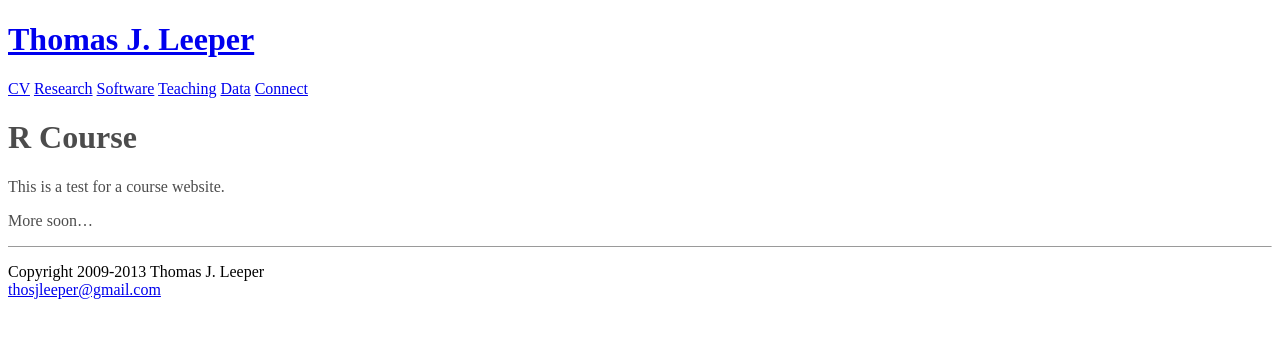
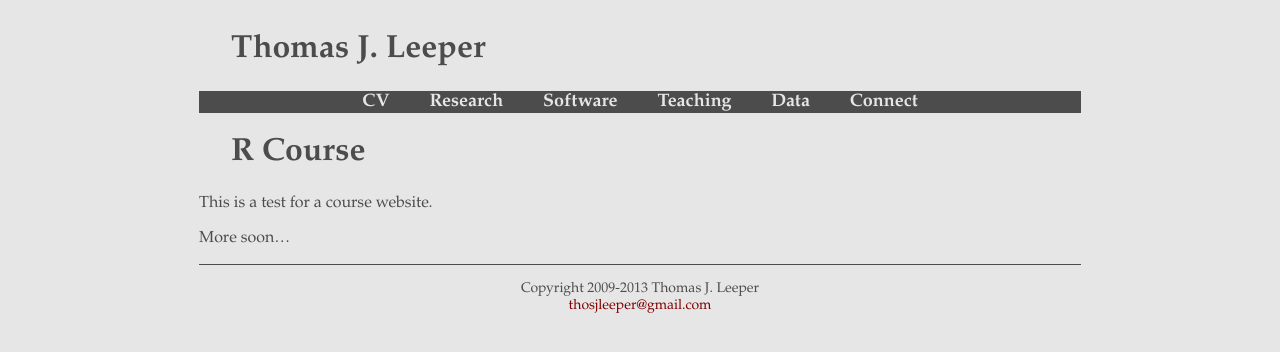
Before and after one commit to leeper/Rcourse, a Jekyll site: the page built from index.md, in a window 1280 px wide. Shown: the top 352 px of the page. Built offline with Jekyll 4.4.1, drawn with Linux system fonts in a browser that asks for light colours.

Commit message:
# This is a combination of 5 commits. # The first commit's message is: more jekyll set up
# This is the 2nd commit message:

more jekyll set up

# This is the 3rd commit message:

more jekyll set up

# This is the 4th commit message:

more jekyll set up

# This is the 5th commit message:

more jekyll set up

```diff
--- /dev/null
+++ b/css.css
@@ -0,0 +1,130 @@
+/* GENERAL FORMATTING */
+html {
+  margin : 5px;
+	padding : 5px;
+}
+
+body {
+  background-color:#e6e6e6;
+  margin-left: 15%;
+  margin-right: 15%;
+}
+
+/* HEADINGS */
+h1 {
+  color:#4c4c4c;
+	text-align:left;
+	font-weight:bold;
+	font-family:Garamond,Times,serif;
+	font-size:32px;
+	margin-left:24pt;
+}
+h2 {
+  background-color:#4c4c4c;
+	color:#e6e6e6;
+	font-family:Garamond,Times,serif;
+	text-align:center;
+	font-size:16px;
+}
+h3 {
+  color:#4c4c4c;
+	text-align:left;
+	font-weight:bold;
+	font-family:Garamond,Times,serif;
+	font-size:20px;
+}
+
+
+/* TABLES */
+table {	text-align:center;
+	align:center;
+	max-width: 50%;
+}
+
+/* TEXT */
+p {
+  margin-bottom: 0.08in;
+	color:#4c4c4c;
+	text-align:justify;
+	font-family:Garamond,Times,serif;
+	margin-left:0em;
+	font-size:16px;
+}
+.body {
+  margin-bottom: 0.08in;
+	color:#4c4c4c;
+	text-align:center;
+  margin-left: 0in;
+	font-family:Garamond,Times,serif;
+	font-size:16px;
+}
+.small {
+  margin-bottom: 0.08in;
+	color:#4c4c4c;
+  margin-left: 0in;
+	text-align:center;
+	font-family:Garamond,Times,serif;
+	font-size:14px;
+}
+.name {
+  color:#4c4c4c;
+	font-family:Garamond,Times,serif;
+	font-style:italic;
+	text-align:center;
+	font-size:12px;
+}
+
+
+/* HYPERLINKS */
+a {
+  text-decoration:none;
+	color:maroon;
+}
+a:hover {
+  text-decoration:underline;
+}
+
+
+/* LISTS */
+
+li {
+	margin-left: 0.15in;
+	margin-bottom: 0.08in;
+	color:#4c4c4c;
+	text-align:left;
+	font-family:Garamond,Times,serif;
+	font-size:16px;
+	text-indent: -13px;
+	list-style: none;
+}
+
+ul.plus li:before {
+	content: "+ ";
+}
+
+/* HEADER AND FOOTER */
+hr {
+	height:1px;
+	border:0;
+	background-color:#4c4c4c;
+	margin-bottom:1em;
+	margin-top:1em;
+}
+
+nav {
+}
+
+span.nav {
+  background-color:#4c4c4c;
+  font-family:Garamond,Times,serif;
+  font-weight:bold;
+	text-align:center;
+  display:block;
+  font-size:18px;
+}
+
+a.nav {
+  color:#e6e6e6;
+	margin-left:2%;
+  margin-right:2%;
+}
```
Also changed, not shown: fork.md (+6 -1 lines).
